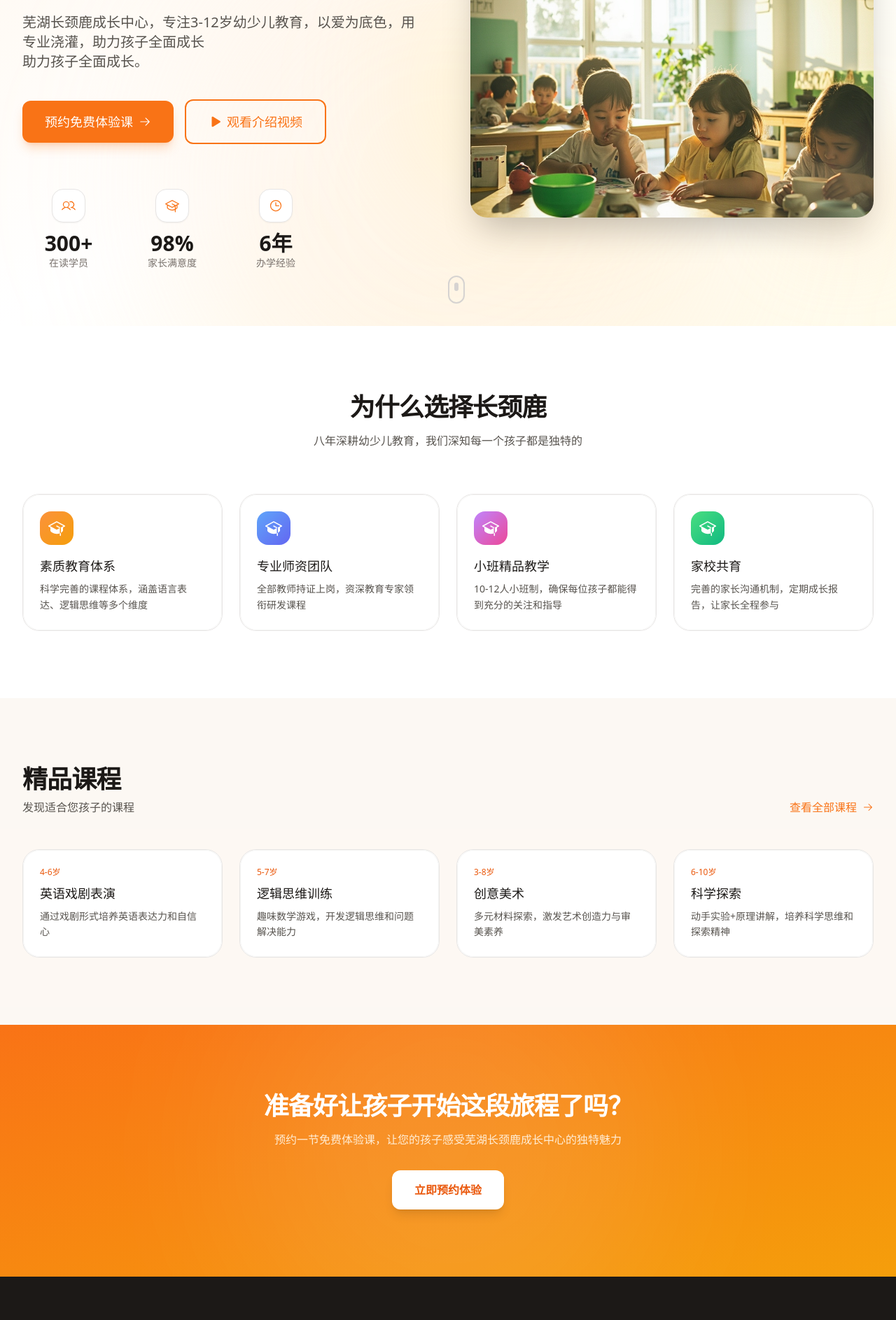
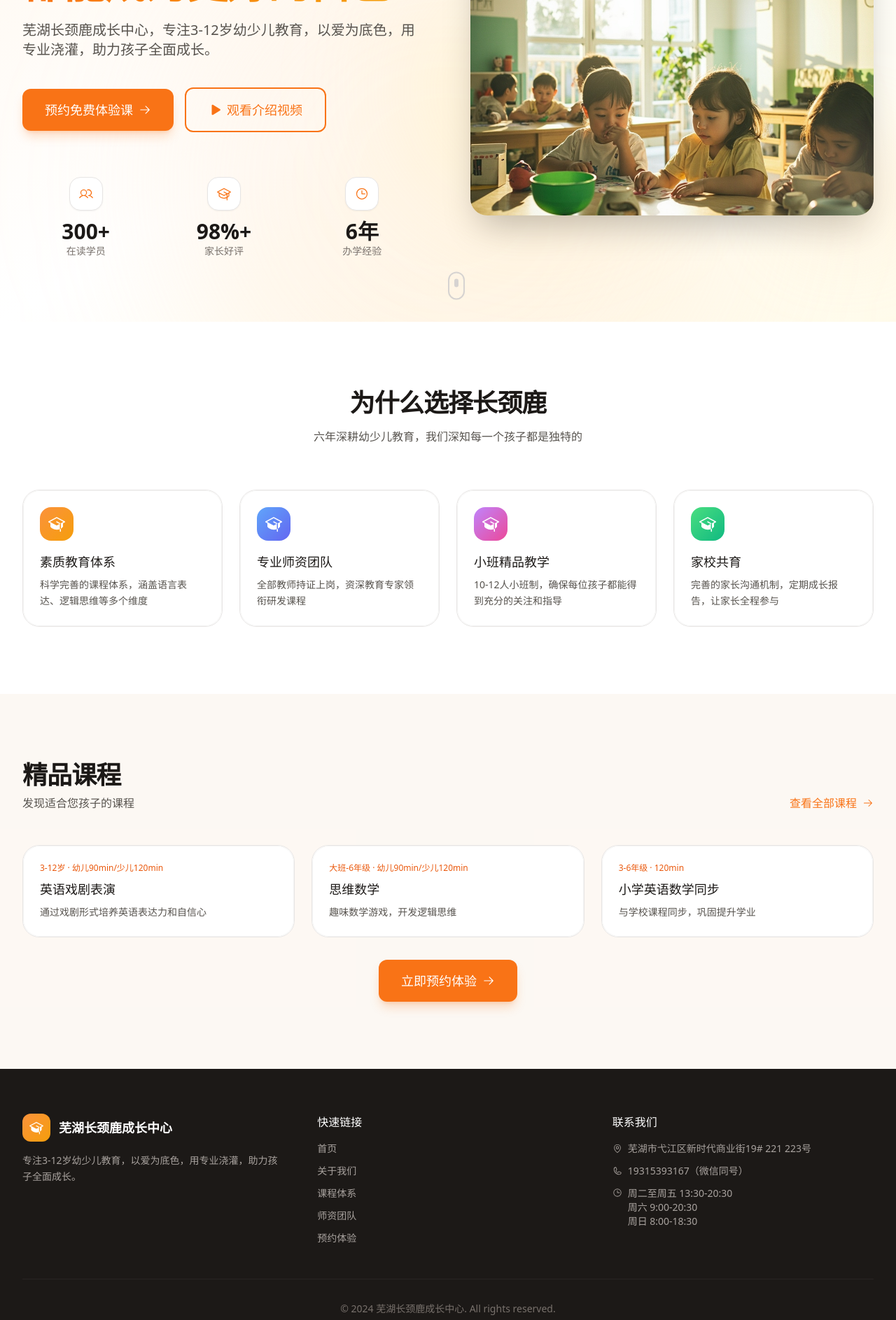
Before and after one commit to tujunjie003/WUHUGIRAFFE-WEB, a Next.js app: page / in a window 1280 px wide. Shown: the part 340-2227 px from the top of the page at 70% size. Built offline with nearby package versions, Linux system fonts and the light colour scheme.

Commit message:
feat: strengthen CTA sections, add prominent enroll buttons

```diff
--- a/app/page.tsx
+++ b/app/page.tsx
@@ -2,11 +2,11 @@
 
 /**
  * 首页
- * @description 芜湖长颈鹿成长中心首页 - 温暖的橙白色调幼少儿教育平台
  */
 
 import { GraduationCap, Clock, Users, Star, ArrowRight, Play } from '@phosphor-icons/react'
 import Image from 'next/image'
+import Link from 'next/link'
 import Header from '@/components/layout/Header'
 import Footer from '@/components/layout/Footer'
 import Card from '@/components/ui/Card'
@@ -15,7 +15,7 @@ import { motion } from 'framer-motion'
 
 const HERO_STATS = [
   { icon: <Users size={20} />, value: '300+', label: '在读学员' },
-  { icon: <GraduationCap size={20} />, value: '98%', label: '家长满意度' },
+  { icon: <GraduationCap size={20} />, value: '98%+', label: '家长好评' },
   { icon: <Clock size={20} />, value: '6年', label: '办学经验' },
 ]
 
@@ -27,10 +27,9 @@ const FEATURES = [
 ]
 
 const COURSE_PREVIEW = [
-  { name: '英语戏剧表演', age: '4-6岁', desc: '通过戏剧形式培养英语表达力和自信心', color: 'bg-orange-50 border-orange-200' },
-  { name: '逻辑思维训练', age: '5-7岁', desc: '趣味数学游戏，开发逻辑思维和问题解决能力', color: 'bg-blue-50 border-blue-200' },
-  { name: '创意美术', age: '3-8岁', desc: '多元材料探索，激发艺术创造力与审美素养', color: 'bg-purple-50 border-purple-200' },
-  { name: '科学探索', age: '6-10岁', desc: '动手实验+原理讲解，培养科学思维和探索精神', color: 'bg-green-50 border-green-200' },
+  { name: '英语戏剧表演', age: '3-12岁', time: '幼儿90min/少儿120min', desc: '通过戏剧形式培养英语表达力和自信心', color: 'bg-orange-50 border-orange-200' },
+  { name: '思维数学', age: '大班-6年级', time: '幼儿90min/少儿120min', desc: '趣味数学游戏，开发逻辑思维', color: 'bg-blue-50 border-blue-200' },
+  { name: '小学英语数学同步', age: '3-6年级', time: '120min', desc: '与学校课程同步，巩固提升学业', color: 'bg-green-50 border-green-200' },
 ]
 
 export default function HomePage() {
@@ -47,7 +46,6 @@ export default function HomePage() {
 
         <div className="relative z-10 max-w-7xl mx-auto px-4 sm:px-6 lg:px-8 py-20">
           <div className="grid grid-cols-1 lg:grid-cols-2 gap-16 items-center">
-            {/* 左侧文字内容 */}
             <div className="text-center lg:text-left">
               <motion.div
                 initial={{ opacity: 0, y: 20 }}
@@ -77,9 +75,7 @@ export default function HomePage() {
                 transition={{ delay: 0.2 }}
                 className="text-lg sm:text-xl text-stone-600 max-w-xl mx-auto lg:mx-0 mb-10 leading-relaxed"
               >
-                芜湖长颈鹿成长中心，专注3-12岁幼少儿教育，以爱为底色，用专业浇灌，助力孩子全面成长
-                <br className="hidden sm:block" />
-                助力孩子全面成长。
+                芜湖长颈鹿成长中心，专注3-12岁幼少儿教育，以爱为底色，用专业浇灌，助力孩子全面成长。
               </motion.p>
 
               <motion.div
@@ -88,10 +84,12 @@ export default function HomePage() {
                 transition={{ delay: 0.3 }}
                 className="flex flex-col sm:flex-row items-center justify-center lg:justify-start gap-4 mb-16"
               >
-                <Button size="lg">
-                  预约免费体验课
-                  <ArrowRight size={18} />
-                </Button>
+                <Link href="/enroll">
+                  <Button size="lg">
+                    预约免费体验课
+                    <ArrowRight size={18} />
+                  </Button>
+                </Link>
                 <Button variant="secondary" size="lg">
                   <Play size={18} weight="fill" />
                   观看介绍视频
@@ -102,7 +100,7 @@ export default function HomePage() {
                 initial={{ opacity: 0, y: 40 }}
                 animate={{ opacity: 1, y: 0 }}
                 transition={{ delay: 0.4 }}
-                className="grid grid-cols-2 md:grid-cols-4 gap-4"
+                className="grid grid-cols-3 gap-4"
               >
                 {HERO_STATS.map((stat, i) => (
                   <div key={i} className="text-center">
@@ -116,7 +114,6 @@ export default function HomePage() {
               </motion.div>
             </div>
 
-            {/* 右侧图片 */}
             <motion.div
               initial={{ opacity: 0, scale: 0.95 }}
               animate={{ opacity: 1, scale: 1 }}
@@ -126,7 +123,7 @@ export default function HomePage() {
               <div className="relative aspect-[4/3] rounded-3xl overflow-hidden shadow-2xl">
                 <Image
                   src="/WUHUGIRAFFE-WEB/images/hero.jpg"
-                  alt="芜湖长颈鹿成长中心 - 孩子们在教室中学习"
+                  alt="芜湖长颈鹿成长中心"
                   fill
                   className="object-cover"
                   priority
@@ -156,7 +153,7 @@ export default function HomePage() {
               为什么选择长颈鹿
             </h2>
             <p className="text-stone-600 max-w-xl mx-auto">
-              八年深耕幼少儿教育，我们深知每一个孩子都是独特的
+              六年深耕幼少儿教育，我们深知每一个孩子都是独特的
             </p>
           </div>
 
@@ -184,45 +181,30 @@ export default function HomePage() {
               </h2>
               <p className="text-stone-600">发现适合您孩子的课程</p>
             </div>
-            <a href="/courses" className="hidden sm:flex items-center gap-2 text-orange-500 hover:text-orange-600 transition-colors">
+            <Link href="/courses" className="hidden sm:flex items-center gap-2 text-orange-500 hover:text-orange-600 transition-colors">
               查看全部课程
               <ArrowRight size={16} />
-            </a>
+            </Link>
           </div>
 
-          <div className="grid grid-cols-1 sm:grid-cols-2 lg:grid-cols-4 gap-6">
+          <div className="grid grid-cols-1 sm:grid-cols-2 lg:grid-cols-3 gap-6">
             {COURSE_PREVIEW.map((course, i) => (
               <Card key={i} className={`p-6 border ${course.color}`}>
-                <div className="text-xs text-orange-600 mb-2">{course.age}</div>
+                <div className="text-xs text-orange-600 mb-2">{course.age} · {course.time}</div>
                 <h3 className="text-lg font-medium text-stone-900 mb-2">{course.name}</h3>
                 <p className="text-sm text-stone-600 leading-relaxed">{course.desc}</p>
               </Card>
             ))}
           </div>
 
-          <a href="/courses" className="sm:hidden flex items-center justify-center gap-2 text-orange-500 hover:text-orange-600 mt-8">
-            查看全部课程
-            <ArrowRight size={16} />
-          </a>
-        </div>
-      </section>
-
-      {/* CTA 区域 */}
-      <section className="py-24 bg-gradient-to-br from-orange-500 to-amber-500 relative overflow-hidden">
-        <div className="absolute inset-0">
-          <div className="absolute top-1/2 left-1/2 -translate-x-1/2 -translate-y-1/2 w-[600px] h-[600px] bg-white/10 rounded-full blur-[120px]" />
-        </div>
-
-        <div className="relative z-10 max-w-3xl mx-auto px-4 text-center">
-          <h2 className="text-3xl sm:text-4xl font-semibold text-white tracking-tight mb-4">
-            准备好让孩子开始这段旅程了吗？
-          </h2>
-          <p className="text-orange-100 mb-8 max-w-xl mx-auto">
-            预约一节免费体验课，让您的孩子感受芜湖长颈鹿成长中心的独特魅力
-          </p>
-          <button className="px-8 py-4 bg-white text-orange-600 font-semibold rounded-xl hover:bg-orange-50 transition-colors shadow-lg">
-            立即预约体验
-          </button>
+          <div className="text-center mt-8">
+            <Link href="/enroll">
+              <Button size="lg">
+                立即预约体验
+                <ArrowRight size={18} />
+              </Button>
+            </Link>
+          </div>
         </div>
       </section>
 
```
